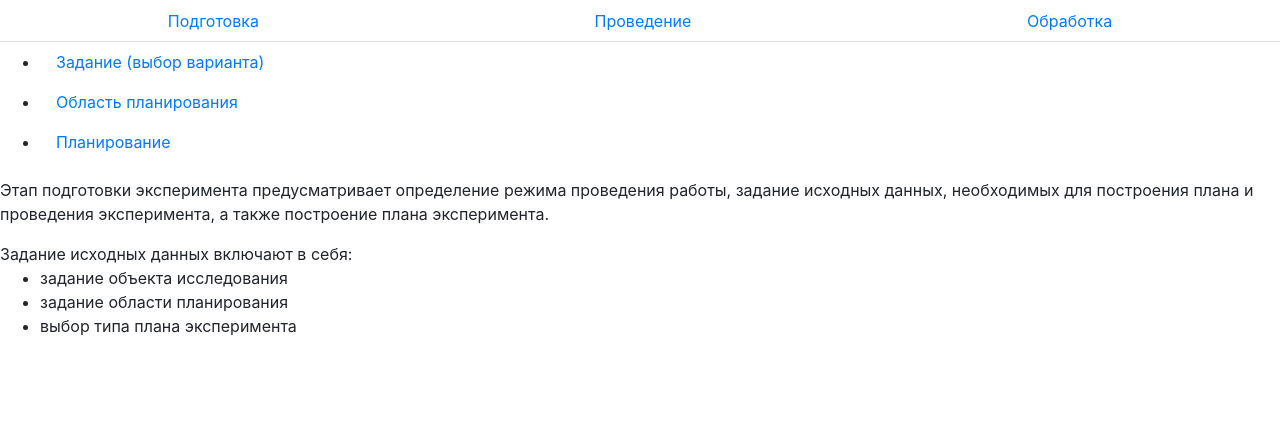
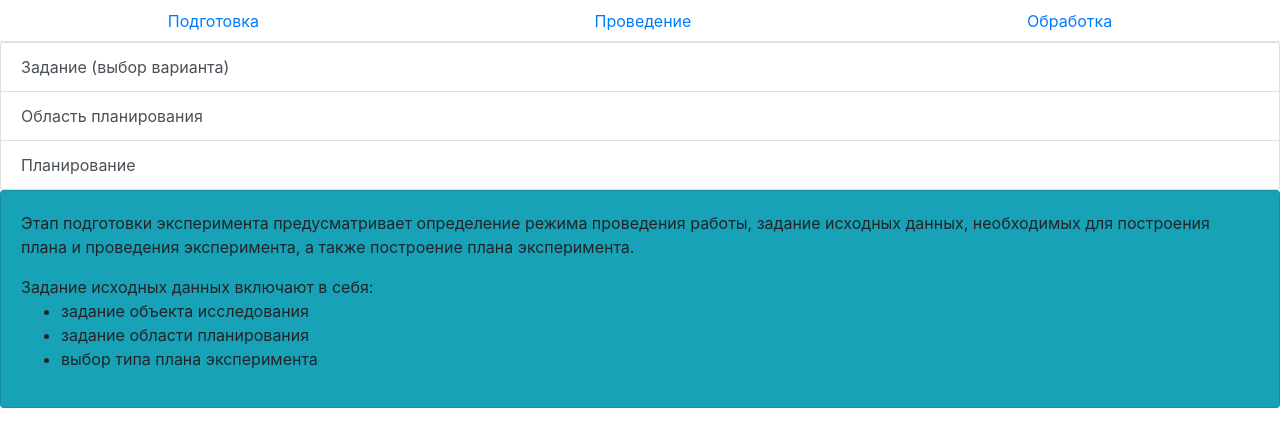
Before and after one commit to Nightbot1448/AMOS_plan, a Vue app in the folder vue/: page /#/preparation in a window 1280 px wide. Shown: the top 446 px of the page. Built offline with nearby package versions, Linux system fonts and the light colour scheme.

Commit message:
Change preparation design

```diff
--- a/vue/src/components/Preparation.vue
+++ b/vue/src/components/Preparation.vue
@@ -1,19 +1,17 @@
 <template>
   <div>
     <div>
-      <ul>
-        <li>
-          <router-link class="nav-link" to="/task">Задание (выбор варианта)</router-link>
-        </li>
-        <li>
-          <router-link class="nav-link" to="/planning_area"
-            >Область планирования</router-link
-          >
-        </li>
-        <li><router-link class="nav-link" to="/planning">Планирование</router-link></li>
-      </ul>
+      <b-list-group>
+        <b-list-group-item to="/task">Задание (выбор варианта)
+        </b-list-group-item>
+        <b-list-group-item to="/planning_area"> Область планирования
+
+        </b-list-group-item>
+        <b-list-group-item to="/planning">Планирование</b-list-group-item>
+      </b-list-group>
     </div>
     <div class="documentation">
+      <b-card bg-variant="info">
       <p>Этап подготовки эксперимента предусматривает определение режима проведения работы, задание исходных данных, необходимых для построения плана и проведения эксперимента, а также построение плана эксперимента.</p>
       <p>
         Задание исходных данных включают в себя:
@@ -23,6 +21,7 @@
           <li>выбор типа плана эксперимента</li>
         </ul>
       </p>
+      </b-card>
     </div>
   </div>
 </template>
```
